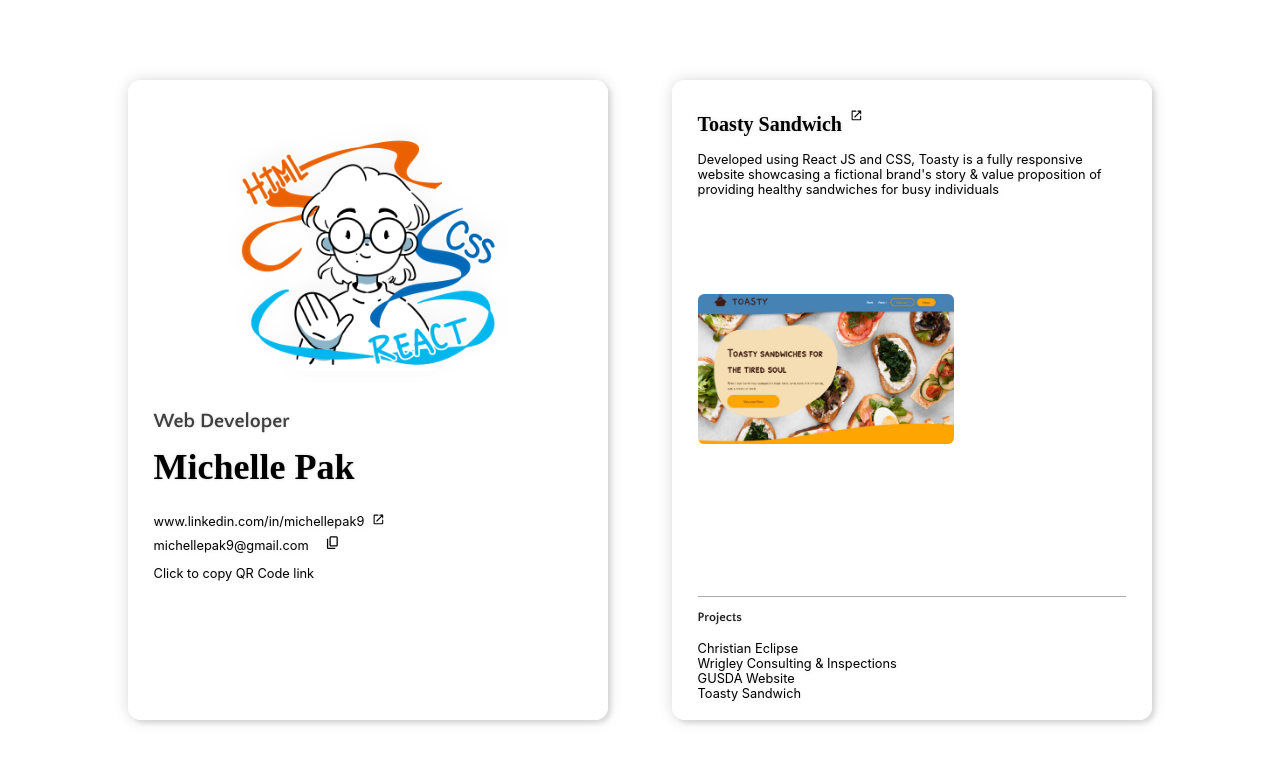
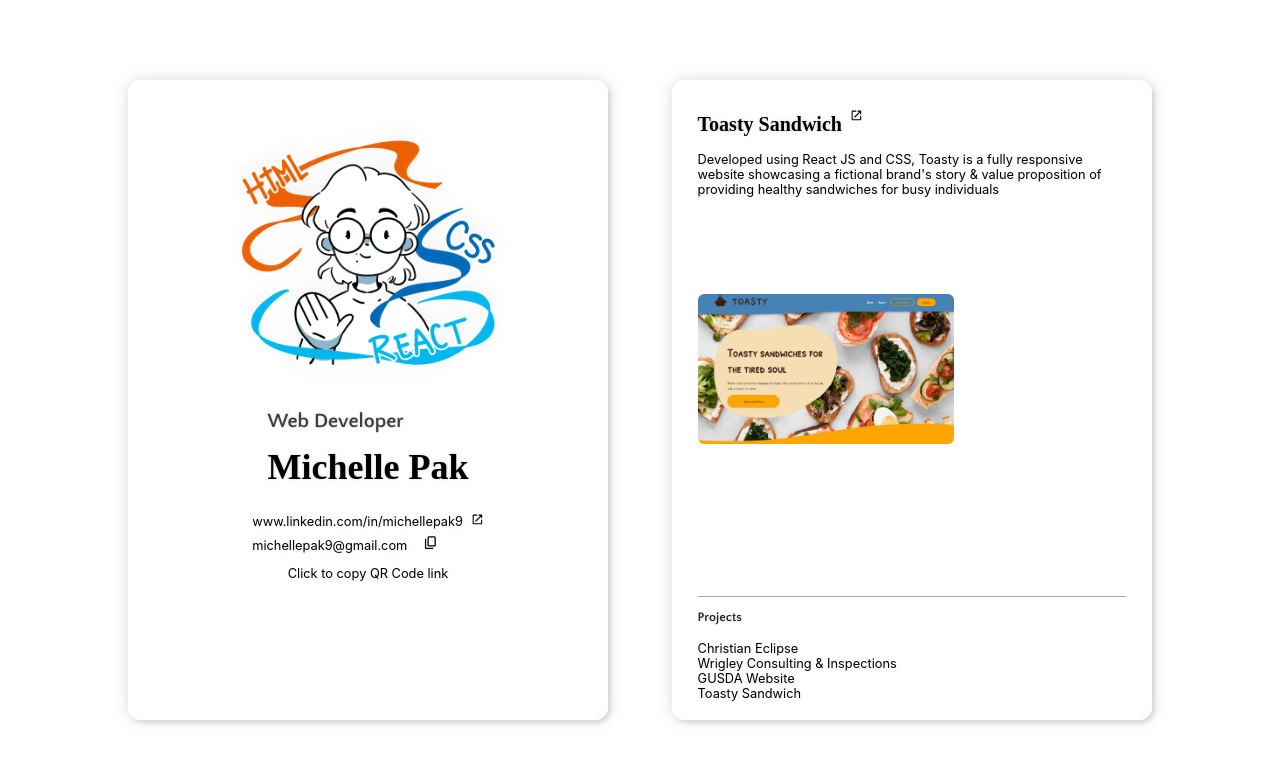
Before and after one commit to MPak9/business_card, a React (Create React App) app: page / in a window 1280 px wide. Shown: the top 764 px of the page. Built offline with nearby package versions, Linux system fonts and the light colour scheme; a web font is replaced by a local one.

Commit message:
Fixing center styling

```diff
--- a/src/App.css
+++ b/src/App.css
@@ -252,6 +252,10 @@ p {
   .doubleLayout .imageContainer {
     justify-content: center;
   }
+
+  .doubleLayout .frontCard .content-center {
+    align-items: center;
+  }
 }
 
 @media (orientation: landscape) and (min-width: 1100px) and (min-height: 500px) {
@@ -259,11 +263,18 @@ p {
     margin-left: 20em;
     margin-right: 20em;
   }
+  .doubleLayout .frontCard .content-center {
+    align-items: flex-start;
+  }
 }
 @media (orientation: landscape) and (min-width: 1100px) and (min-height: 700px) {
   .doubleLayout {
     margin-left: 10em;
     margin-right: 10em;
+  }
+
+  .doubleLayout .frontCard .content-center {
+    align-items: center;
   }
 }
 
@@ -273,11 +284,14 @@ p {
   .doubleLayout {
     flex-direction: column;
   }
-
   .contentContainer {
     margin: 0;
     margin-left: 2em;
     margin-right: 2em;
+  }
+
+  .frontCard .content-center {
+    align-items: center;
   }
 
   .backCard > div:nth-child(1) {
--- a/src/Components/FrontCard.js
+++ b/src/Components/FrontCard.js
@@ -19,7 +19,7 @@ const FrontCard = ({children}) => {
         <div className='imageContainer contentContainer'style={{justifyContent:'center', objectFit:'contain'}}>
           <img className='dropshadow' src={portrait} style={{ objectFit:'contain', alignSelf:'center', maxHeight:'50vh'}} />
         </div>
-        <div className='contentContainer' >
+        <div className='contentContainer content-center' >
             <HeaderContainer subtitle={'Web Developer'} title={'Michelle Pak'}/>
             <div>
                 <a href= {'https://www.linkedin.com/in/michellepak9'} target='blank'>
```
